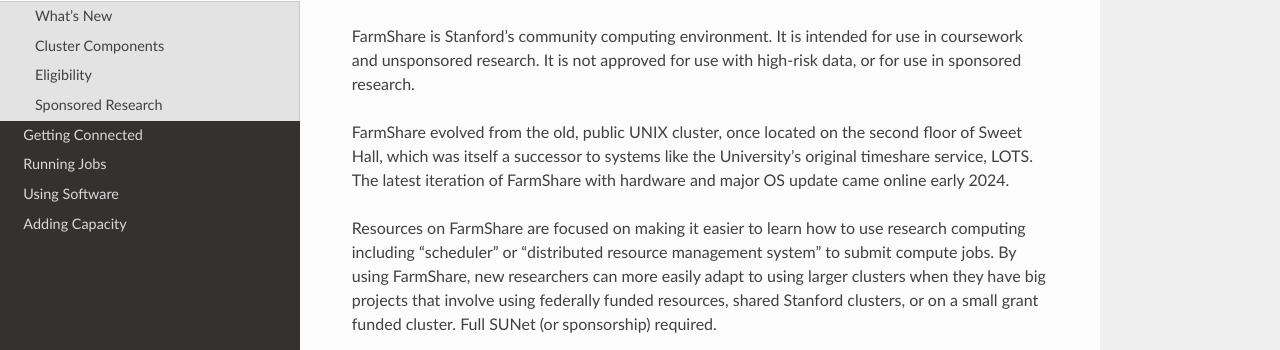
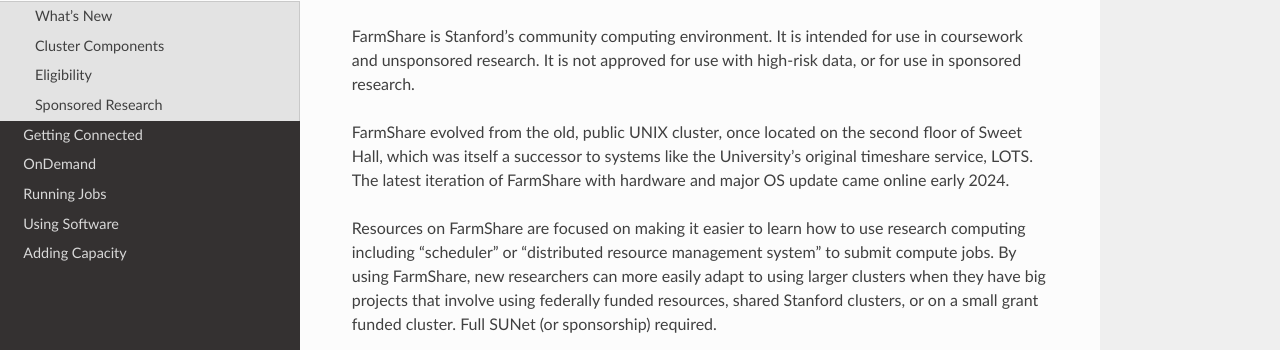
Before and after one commit to stanford-rc/farmshare-docs, an MkDocs documentation site: the page built from docs/index.md, in a window 1280 px wide. Shown: the part 135-485 px from the top of the page. Built offline with MkDocs 1.6.1, drawn with Linux system fonts in a browser that asks for light colours; nearby versions of some CDN libraries.

Commit message:
Update mkdocs.yml

```diff
--- a/mkdocs.yml
+++ b/mkdocs.yml
@@ -15,6 +15,7 @@
 nav:
   - Introduction: index.md
   - "Getting Connected": connecting.md
+  - "OnDemand": ondemand.md
   - "Running Jobs": slurm.md
   - "Using Software": software.md
   - "Adding Capacity": capacity.md
```
